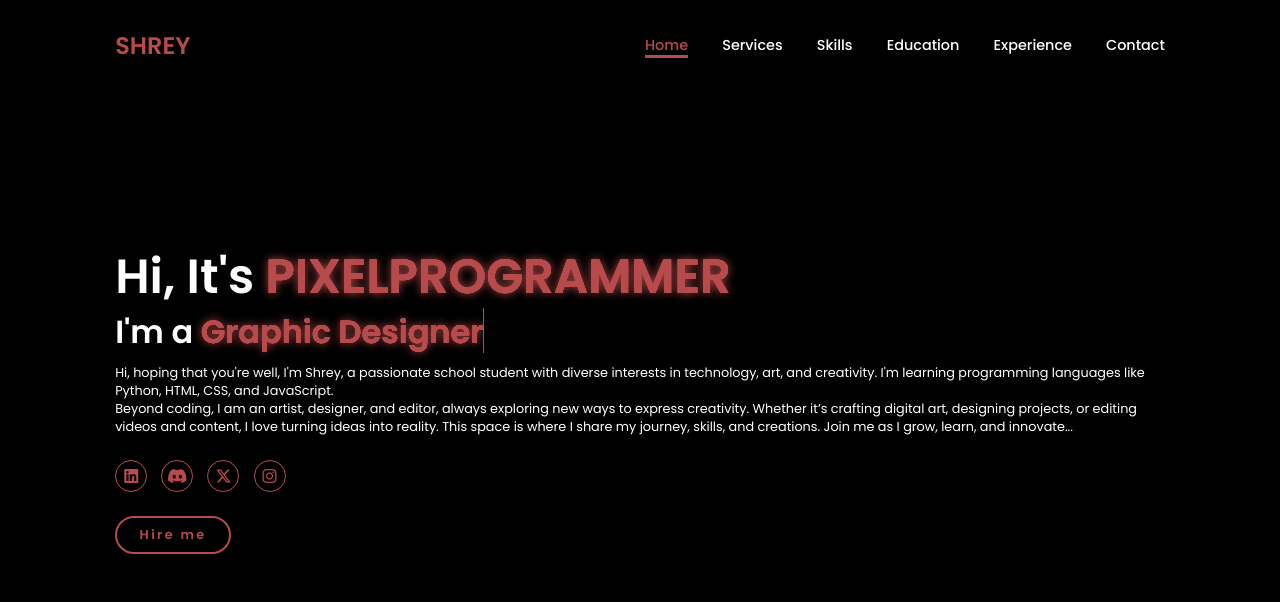
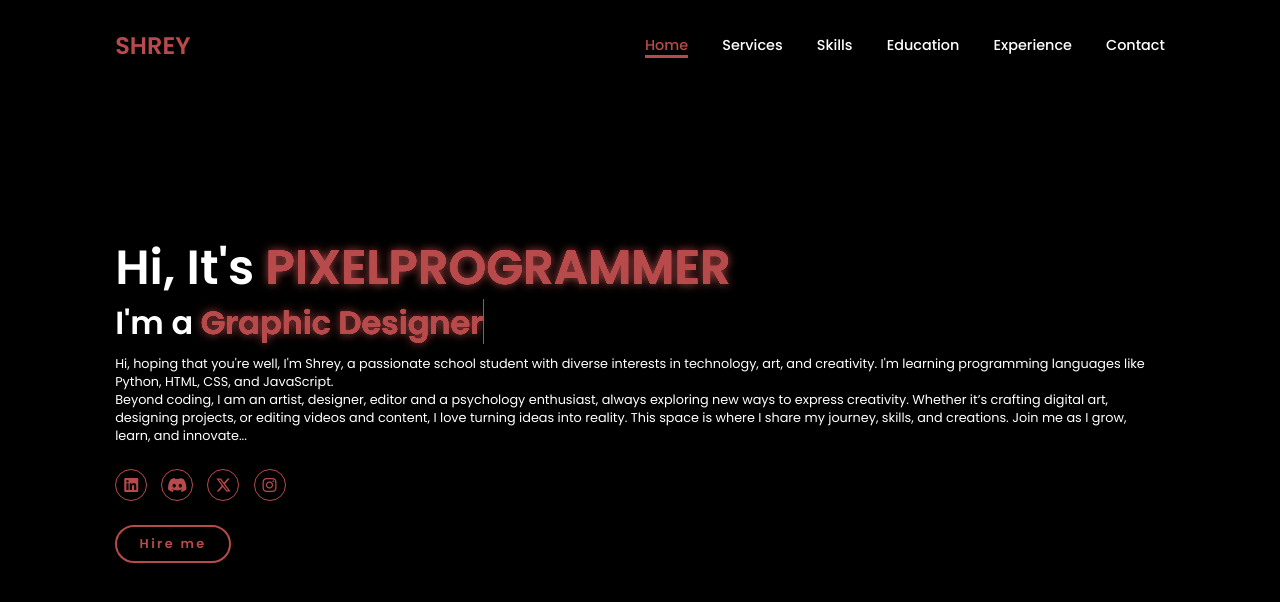
Before and after one commit to Pixx7/pixy, a plain HTML site: page index.html in a window 1280 px wide. Drawn offline with Linux system fonts and the light colour scheme.

Commit message:
Update index.html

```diff
--- a/index.html
+++ b/index.html
@@ -28,7 +28,7 @@
             <h3 class="typing-text">I'm a <span></span></h3>
             <p>Hi, hoping that you're well, I'm Shrey, a passionate school student with diverse interests in technology, art, and creativity. I'm learning programming languages like Python, HTML, CSS, and JavaScript.</p>
 
-            <p>Beyond coding, I am an artist, designer, and editor, always exploring new ways to express creativity. Whether it’s crafting digital art, designing projects, or editing videos and content, I love turning ideas into reality. This space is where I share my journey, skills, and creations. Join me as I grow, learn, and innovate...</p>
+            <p>Beyond coding, I am an artist, designer, editor and a psychology enthusiast, always exploring new ways to express creativity. Whether it’s crafting digital art, designing projects, or editing videos and content, I love turning ideas into reality. This space is where I share my journey, skills, and creations. Join me as I grow, learn, and innovate...</p>
             <div class="social-icons">
                 <a href="#"><i class="fa-brands fa-linkedin"></i></a>
                 <a href="http://discordapp.com/users/1275139871752585343"><i class="fa-brands fa-discord"></i></a>
```
